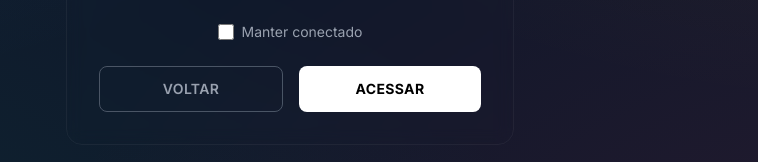
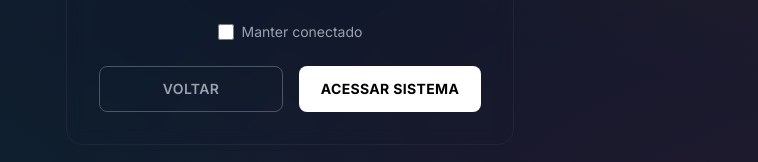
Before and after one commit to MikaelMarcos/Sistema-De-Controle-Financeiro, a Next.js app in the folder frontend/: page /login in a window 1280 px wide. Both pictures are taken after a click on the element "Mika e Rafa". Shown: the part 454-616 px from the top of the page, without its empty margins (350-1108 px from the left). Built offline with nearby package versions, Linux system fonts and the light colour scheme; no server answers.

Commit message:
feat: update login button text and verify frontend optimizations

```diff
--- a/frontend/app/login/page.js
+++ b/frontend/app/login/page.js
@@ -140,7 +140,7 @@ function LoginForm() {
                   disabled={isLoading}
                   className="flex-1 py-3 bg-white text-black hover:bg-red-600 hover:text-white rounded-lg transition-all font-bold uppercase tracking-wide text-sm disabled:opacity-50"
                 >
-                  {isLoading ? 'Entrando...' : 'Acessar'}
+                  {isLoading ? 'Entrando...' : 'Acessar Sistema'}
                 </button>
               </div>
             </form>
```
